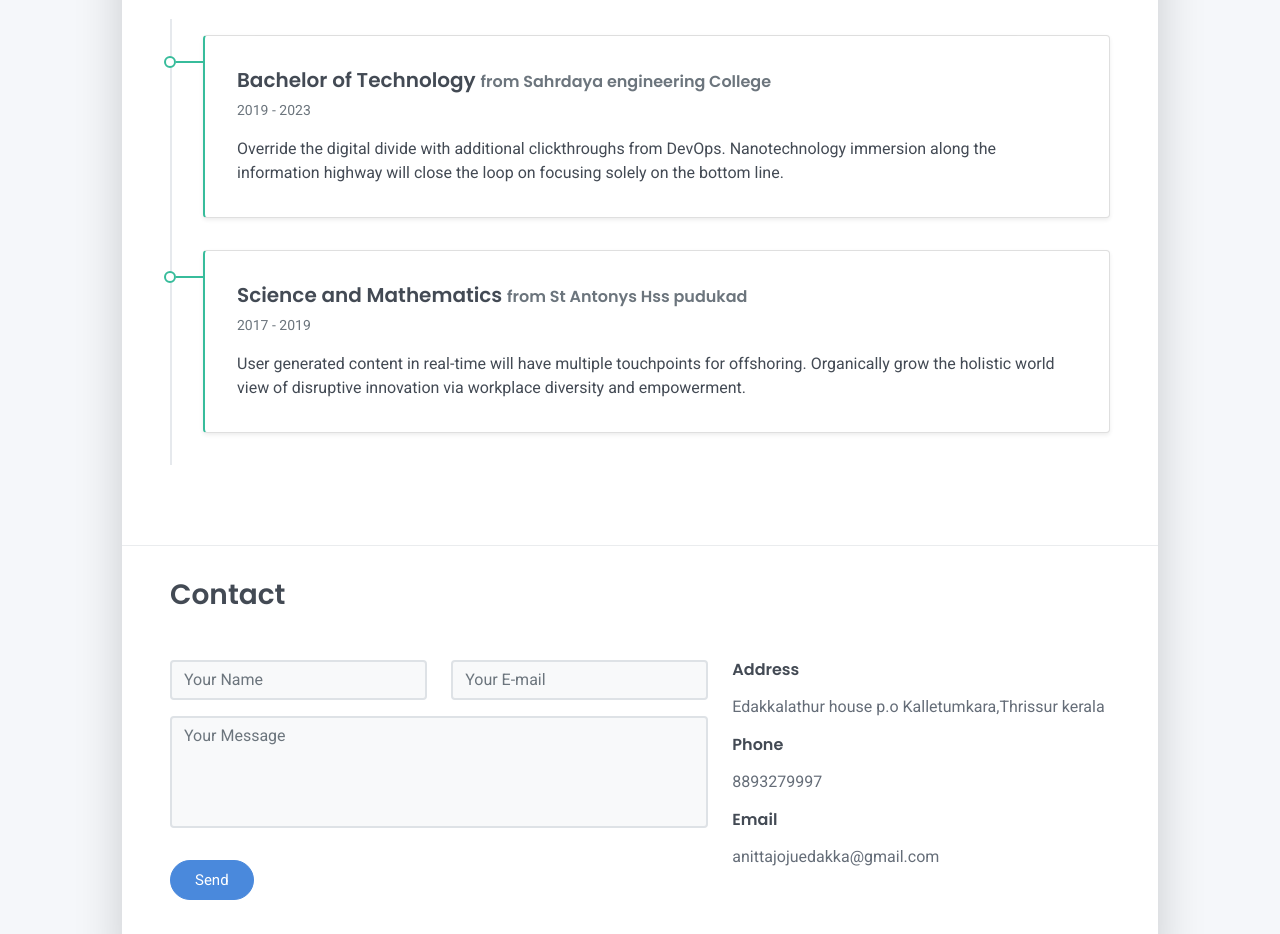
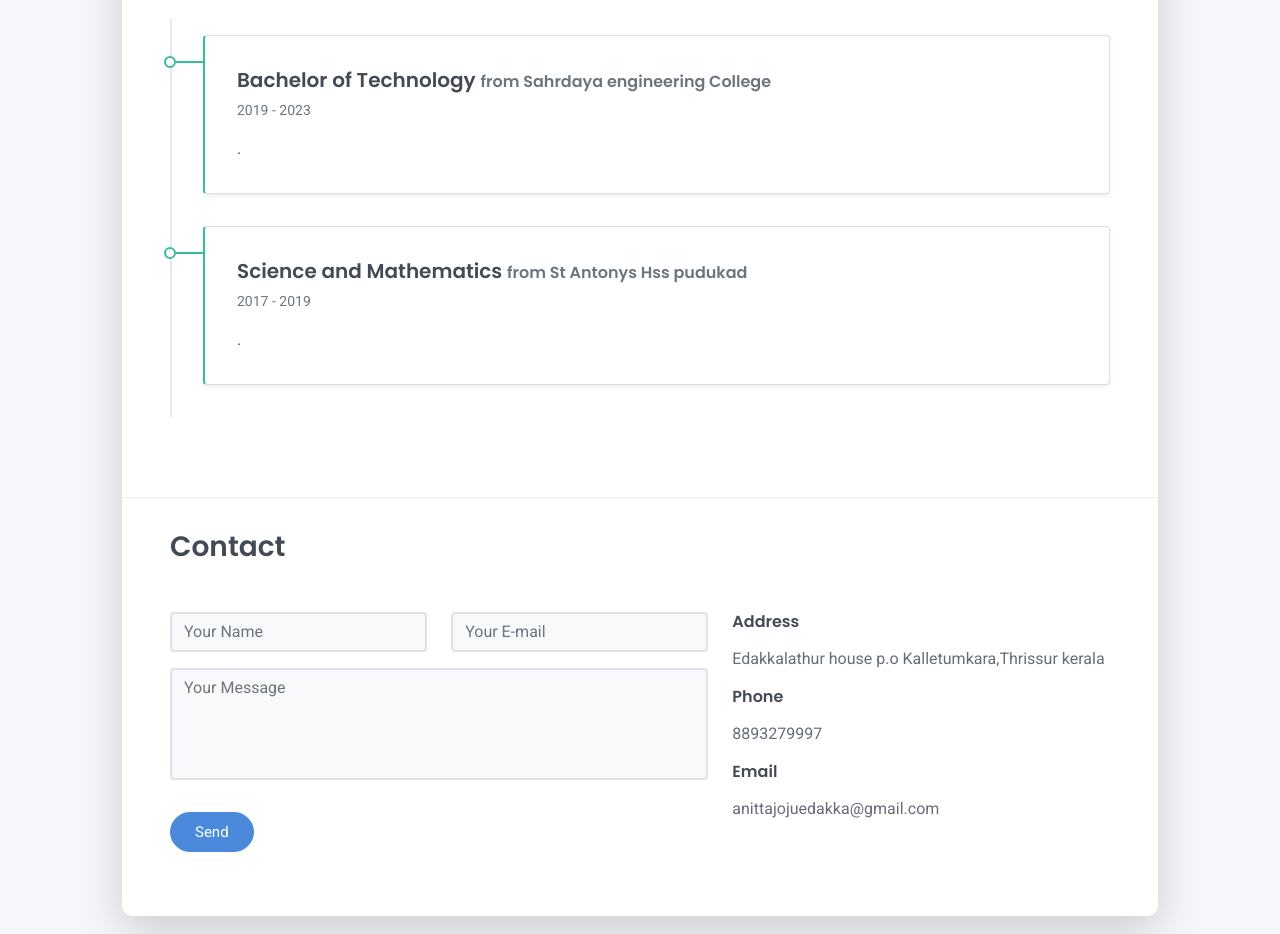
Before and after one commit to AnittaJoju/anittajoju.github.io, a plain HTML site: page index.html in a window 1280 px wide. Shown: the part 1060-1994 px from the top of the page. Drawn offline with Linux system fonts and the light colour scheme.

Commit message:
Update index.html

```diff
--- a/index.html
+++ b/index.html
@@ -148,14 +148,14 @@
         <div class="card-body">
           <div class="h5 mb-1">Bachelor of Technology <span class="text-muted h6">from Sahrdaya engineering College</span></div>
           <div class="text-muted text-small mb-2">2019 - 2023</div>
-          <div>Override the digital divide with additional clickthroughs from DevOps. Nanotechnology immersion along the information highway will close the loop on focusing solely on the bottom line.</div>
+          <div>.</div>
         </div>
       </div>
       <div class="timeline-card timeline-card-success card shadow-sm">
         <div class="card-body">
           <div class="h5 mb-1">Science and Mathematics <span class="text-muted h6">from St Antonys Hss pudukad</span></div>
           <div class="text-muted text-small mb-2">2017 - 2019</div>
-          <div>User generated content in real-time will have multiple touchpoints for offshoring. Organically grow the holistic world view of disruptive innovation via workplace diversity and empowerment.</div>
+          <div>.</div>
         </div>
       </div>
     </div>
```
